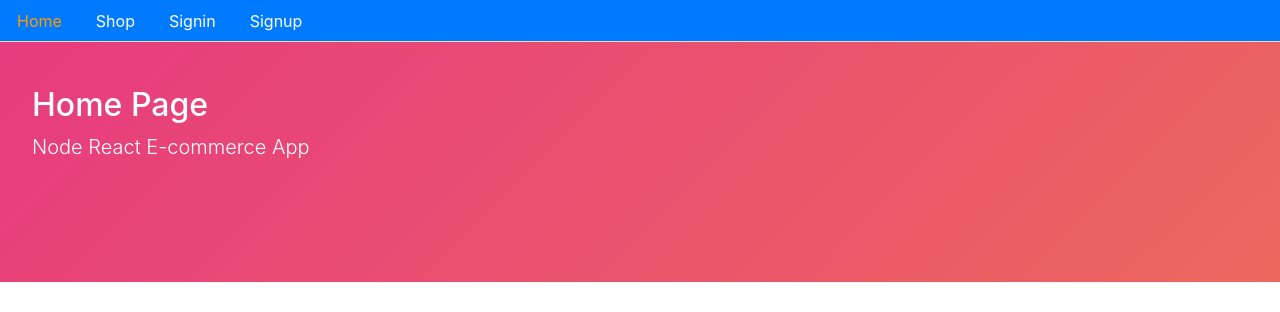
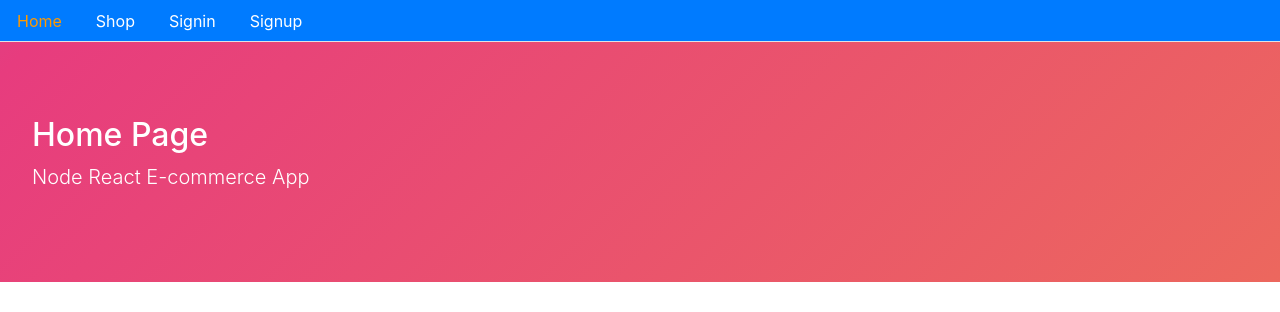
Before and after one commit to svanardenne/mern-stack-ecommerce-app-front, a React (Create React App) app: page / in a window 1280 px wide. Shown: the top 312 px of the page. Built offline with nearby package versions, Linux system fonts and the light colour scheme; no server answers.

Commit message:
Changed Jumbotron display to flex to center title easier

```diff
--- a/src/core/Layout.js
+++ b/src/core/Layout.js
@@ -17,6 +17,9 @@
   }
 `;
 const Jumbotron = styled.div`
+  display: flex;
+  flex-direction: column;
+  justify-content: center;
   width: 30wh;
   height: 30vh;
   color: #fff;
@@ -26,14 +29,6 @@
   -webkit-animation: ${Gradient} 15s ease infinite;
   -moz-animation: ${Gradient} 15s ease infinite;
   animation: ${Gradient} 15s ease infinite;
-  h2 {
-    margin-top: -20px;
-  }
-  @media only screen and (max-width: 575px) {
-    h2 {
-      margin-top: 10px;
-    }
-  }
 `;
 
 const Layout = ({
@@ -45,8 +40,10 @@
   <div>
     <Menu />
     <Jumbotron className="jumbotron">
-      <h2>{title}</h2>
-      <p className="lead">{description}</p>
+      <div>
+        <h2>{title}</h2>
+        <p className="lead">{description}</p>
+      </div>
     </Jumbotron>
     <div className={className}>{children}</div>
   </div>
```
